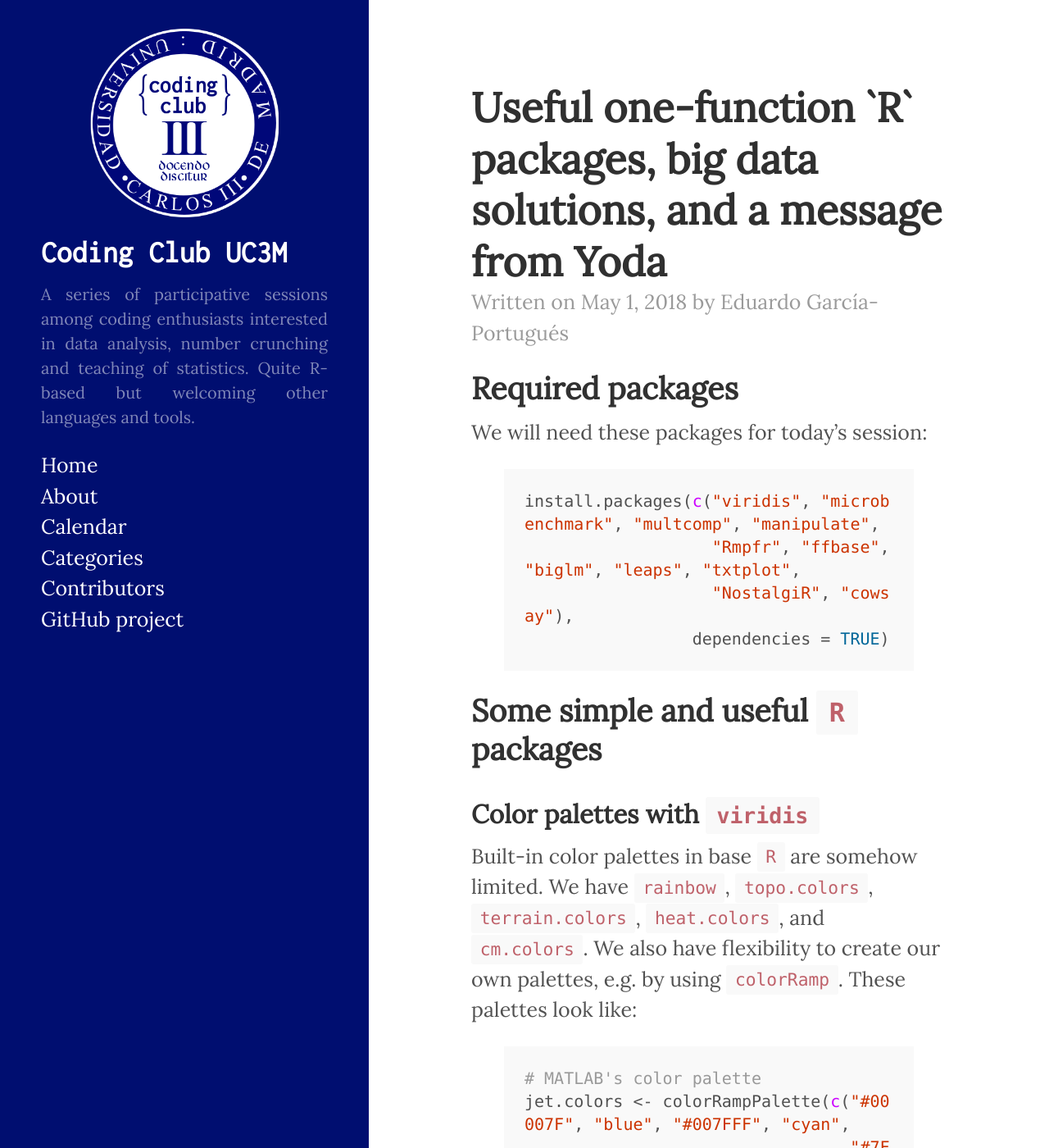
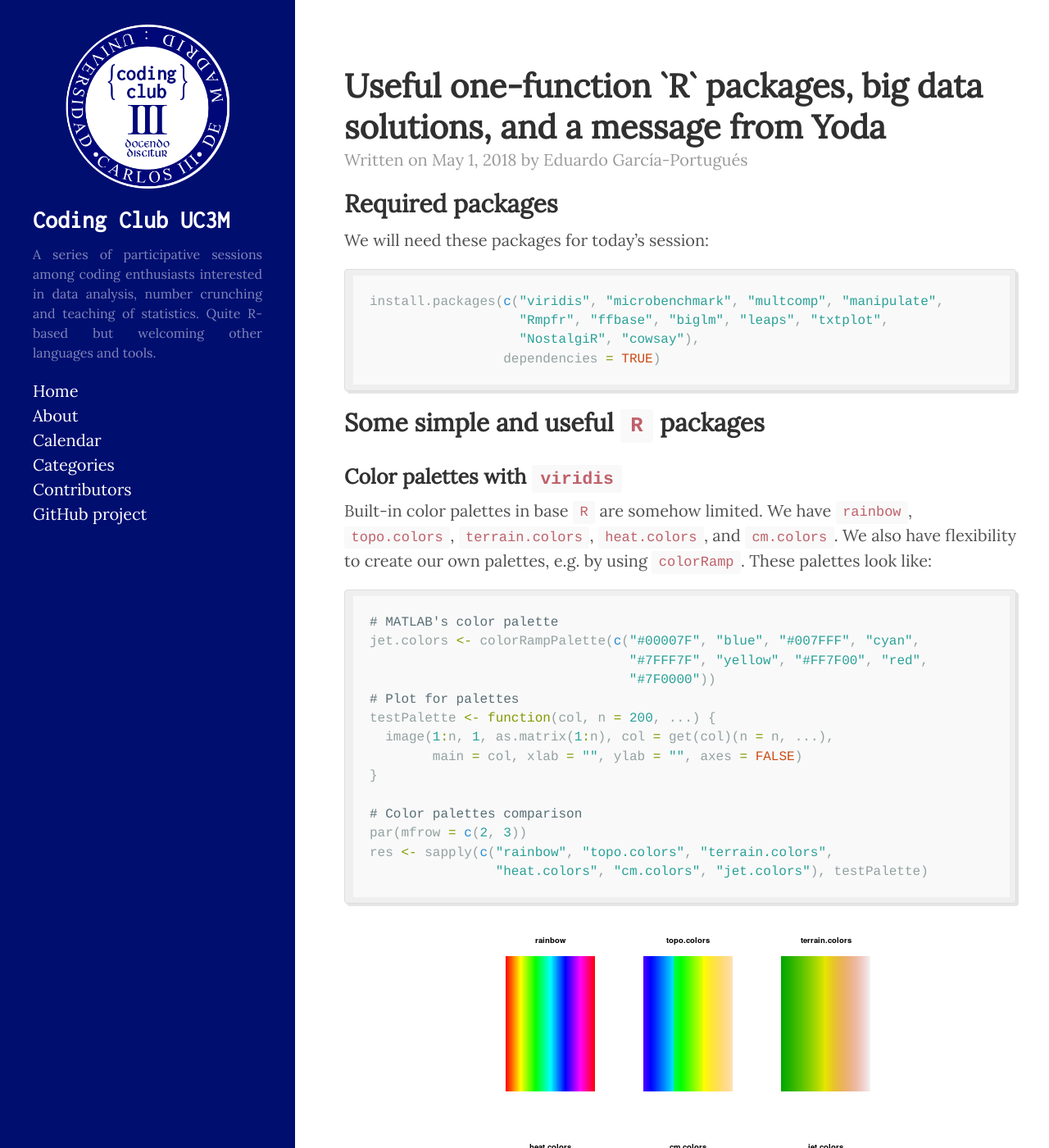
Before and after one commit to CodingClubUC3M/codingclubuc3m.github.io, a Jekyll site: the page built from _posts/2018-05-01-misc-R-function.md, in a window 1280 px wide and 1400 px high. Shown: the whole window at 82% size. Built offline with Jekyll 4.4.1, drawn with Linux system fonts in a browser that asks for light colours; comment, search, counter and statistics services are not loaded.

Commit message:
change css

```diff
--- a/public/css/hyde.css
+++ b/public/css/hyde.css
@@ -39,9 +39,9 @@
     font-size: 16px;
   }
 }
-@media (min-width: 58em) {
+@media (min-width: 63em) {
   html {
-    font-size: 25px;
+    font-size: 20px;
   }
 }
 
@@ -86,7 +86,7 @@
 
 .sidebar .sidebar-about img{
  margin: 0 auto;
- max-width: 230px;
+ max-width: 200px;
 }
 
 .sidebar .sidebar-about h1{
@@ -137,7 +137,7 @@
 
 @media (min-width: 48em) {
   .content {
-    max-width: 38rem;
+    max-width: 43rem;
     margin-left: 20rem;
     margin-right: 2rem;
   }
@@ -145,8 +145,8 @@
 
 @media (min-width: 64em) {
   .content {
-    margin-left: 22rem;
-    margin-right: 4rem;
+    margin-left: 20rem;
+    margin-right: 1rem;
   }
 }
 
--- a/public/css/syntax.css
+++ b/public/css/syntax.css
@@ -1,64 +1,86 @@
-.highlight .hll { background-color: #ffc; }
-.highlight .c { color: #999; } /* Comment */
-.highlight .err { color: #a00; background-color: #faa } /* Error */
-.highlight .k { color: #069; } /* Keyword */
-.highlight .o { color: #555 } /* Operator */
-.highlight .cm { color: #09f; font-style: italic } /* Comment.Multiline */
-.highlight .cp { color: #099 } /* Comment.Preproc */
-.highlight .c1 { color: #999; } /* Comment.Single */
-.highlight .cs { color: #999; } /* Comment.Special */
-.highlight .gd { background-color: #fcc; border: 1px solid #c00 } /* Generic.Deleted */
-.highlight .ge { font-style: italic } /* Generic.Emph */
-.highlight .gr { color: #f00 } /* Generic.Error */
-.highlight .gh { color: #030; } /* Generic.Heading */
-.highlight .gi { background-color: #cfc; border: 1px solid #0c0 } /* Generic.Inserted */
-.highlight .go { color: #aaa } /* Generic.Output */
-.highlight .gp { color: #009; } /* Generic.Prompt */
-.highlight .gs { } /* Generic.Strong */
-.highlight .gu { color: #030; } /* Generic.Subheading */
-.highlight .gt { color: #9c6 } /* Generic.Traceback */
-.highlight .kc { color: #069; } /* Keyword.Constant */
-.highlight .kd { color: #069; } /* Keyword.Declaration */
-.highlight .kn { color: #069; } /* Keyword.Namespace */
-.highlight .kp { color: #069 } /* Keyword.Pseudo */
-.highlight .kr { color: #069; } /* Keyword.Reserved */
-.highlight .kt { color: #078; } /* Keyword.Type */
-.highlight .m { color: #f60 } /* Literal.Number */
-.highlight .s { color: #d44950 } /* Literal.String */
-.highlight .na { color: #4f9fcf } /* Name.Attribute */
-.highlight .nb { color: #366 } /* Name.Builtin */
-.highlight .nc { color: #0a8; } /* Name.Class */
-.highlight .no { color: #360 } /* Name.Constant */
-.highlight .nd { color: #99f } /* Name.Decorator */
-.highlight .ni { color: #999; } /* Name.Entity */
-.highlight .ne { color: #c00; } /* Name.Exception */
-.highlight .nf { color: #c0f } /* Name.Function */
-.highlight .nl { color: #99f } /* Name.Label */
-.highlight .nn { color: #0cf; } /* Name.Namespace */
-.highlight .nt { color: #2f6f9f; } /* Name.Tag */
-.highlight .nv { color: #033 } /* Name.Variable */
-.highlight .ow { color: #000; } /* Operator.Word */
-.highlight .w { color: #bbb } /* Text.Whitespace */
-.highlight .mf { color: #f60 } /* Literal.Number.Float */
-.highlight .mh { color: #f60 } /* Literal.Number.Hex */
-.highlight .mi { color: #f60 } /* Literal.Number.Integer */
-.highlight .mo { color: #f60 } /* Literal.Number.Oct */
-.highlight .sb { color: #c30 } /* Literal.String.Backtick */
-.highlight .sc { color: #c30 } /* Literal.String.Char */
-.highlight .sd { color: #c30; font-style: italic } /* Literal.String.Doc */
-.highlight .s2 { color: #c30 } /* Literal.String.Double */
-.highlight .se { color: #c30; } /* Literal.String.Escape */
-.highlight .sh { color: #c30 } /* Literal.String.Heredoc */
-.highlight .si { color: #a00 } /* Literal.String.Interpol */
-.highlight .sx { color: #c30 } /* Literal.String.Other */
-.highlight .sr { color: #3aa } /* Literal.String.Regex */
-.highlight .s1 { color: #c30 } /* Literal.String.Single */
-.highlight .ss { color: #fc3 } /* Literal.String.Symbol */
-.highlight .bp { color: #366 } /* Name.Builtin.Pseudo */
-.highlight .vc { color: #033 } /* Name.Variable.Class */
-.highlight .vg { color: #033 } /* Name.Variable.Global */
-.highlight .vi { color: #033 } /* Name.Variable.Instance */
-.highlight .il { color: #f60 } /* Literal.Number.Integer.Long */
+.highlight {
+  background-color: #efefef;
+  padding: 7px 7px 7px 10px;
+  border: 1px solid #ddd;
+  -moz-box-shadow: 3px 3px rgba(0,0,0,0.1);
+  -webkit-box-shadow: 3px 3px rgba(0,0,0,0.1);
+  box-shadow: 3px 3px rgba(0,0,0,0.1);
+  margin: 20px 0 20px 0;
+  overflow: hidden;
+}
+
+code {
+  font-family:'Bitstream Vera Sans Mono','Courier', monospace;
+}
+
+.highlight .c { color: #586E75 } /* Comment */
+.highlight .err { color: #93A1A1 } /* Error */
+.highlight .g { color: #93A1A1 } /* Generic */
+.highlight .k { color: #859900 } /* Keyword */
+.highlight .l { color: #93A1A1 } /* Literal */
+.highlight .n { color: #93A1A1 } /* Name */
+.highlight .o { color: #859900 } /* Operator */
+.highlight .x { color: #CB4B16 } /* Other */
+.highlight .p { color: #93A1A1 } /* Punctuation */
+.highlight .cm { color: #586E75 } /* Comment.Multiline */
+.highlight .cp { color: #859900 } /* Comment.Preproc */
+.highlight .c1 { color: #586E75 } /* Comment.Single */
+.highlight .cs { color: #859900 } /* Comment.Special */
+.highlight .gd { color: #2AA198 } /* Generic.Deleted */
+.highlight .ge { color: #93A1A1; font-style: italic } /* Generic.Emph */
+.highlight .gr { color: #DC322F } /* Generic.Error */
+.highlight .gh { color: #CB4B16 } /* Generic.Heading */
+.highlight .gi { color: #859900 } /* Generic.Inserted */
+.highlight .go { color: #93A1A1 } /* Generic.Output */
+.highlight .gp { color: #93A1A1 } /* Generic.Prompt */
+.highlight .gs { color: #93A1A1; font-weight: bold } /* Generic.Strong */
+.highlight .gu { color: #CB4B16 } /* Generic.Subheading */
+.highlight .gt { color: #93A1A1 } /* Generic.Traceback */
+.highlight .kc { color: #CB4B16 } /* Keyword.Constant */
+.highlight .kd { color: #268BD2 } /* Keyword.Declaration */
+.highlight .kn { color: #859900 } /* Keyword.Namespace */
+.highlight .kp { color: #859900 } /* Keyword.Pseudo */
+.highlight .kr { color: #268BD2 } /* Keyword.Reserved */
+.highlight .kt { color: #DC322F } /* Keyword.Type */
+.highlight .ld { color: #93A1A1 } /* Literal.Date */
+.highlight .m { color: #2AA198 } /* Literal.Number */
+.highlight .s { color: #2AA198 } /* Literal.String */
+.highlight .na { color: #93A1A1 } /* Name.Attribute */
+.highlight .nb { color: #B58900 } /* Name.Builtin */
+.highlight .nc { color: #268BD2 } /* Name.Class */
+.highlight .no { color: #CB4B16 } /* Name.Constant */
+.highlight .nd { color: #268BD2 } /* Name.Decorator */
+.highlight .ni { color: #CB4B16 } /* Name.Entity */
+.highlight .ne { color: #CB4B16 } /* Name.Exception */
+.highlight .nf { color: #268BD2 } /* Name.Function */
+.highlight .nl { color: #93A1A1 } /* Name.Label */
+.highlight .nn { color: #93A1A1 } /* Name.Namespace */
+.highlight .nx { color: #555 } /* Name.Other */
+.highlight .py { color: #93A1A1 } /* Name.Property */
+.highlight .nt { color: #268BD2 } /* Name.Tag */
+.highlight .nv { color: #268BD2 } /* Name.Variable */
+.highlight .ow { color: #859900 } /* Operator.Word */
+.highlight .w { color: #93A1A1 } /* Text.Whitespace */
+.highlight .mf { color: #2AA198 } /* Literal.Number.Float */
+.highlight .mh { color: #2AA198 } /* Literal.Number.Hex */
+.highlight .mi { color: #2AA198 } /* Literal.Number.Integer */
+.highlight .mo { color: #2AA198 } /* Literal.Number.Oct */
+.highlight .sb { color: #586E75 } /* Literal.String.Backtick */
+.highlight .sc { color: #2AA198 } /* Literal.String.Char */
+.highlight .sd { color: #93A1A1 } /* Literal.String.Doc */
+.highlight .s2 { color: #2AA198 } /* Literal.String.Double */
+.highlight .se { color: #CB4B16 } /* Literal.String.Escape */
+.highlight .sh { color: #93A1A1 } /* Literal.String.Heredoc */
+.highlight .si { color: #2AA198 } /* Literal.String.Interpol */
+.highlight .sx { color: #2AA198 } /* Literal.String.Other */
+.highlight .sr { color: #DC322F } /* Literal.String.Regex */
+.highlight .s1 { color: #2AA198 } /* Literal.String.Single */
+.highlight .ss { color: #2AA198 } /* Literal.String.Symbol */
+.highlight .bp { color: #268BD2 } /* Name.Builtin.Pseudo */
+.highlight .vc { color: #268BD2 } /* Name.Variable.Class */
+.highlight .vg { color: #268BD2 } /* Name.Variable.Global */
+.highlight .vi { color: #268BD2 } /* Name.Variable.Instance */
+.highlight .il { color: #2AA198 } /* Literal.Number.Integer.Long */
 
 .css .o,
 .css .o + .nt,
```
